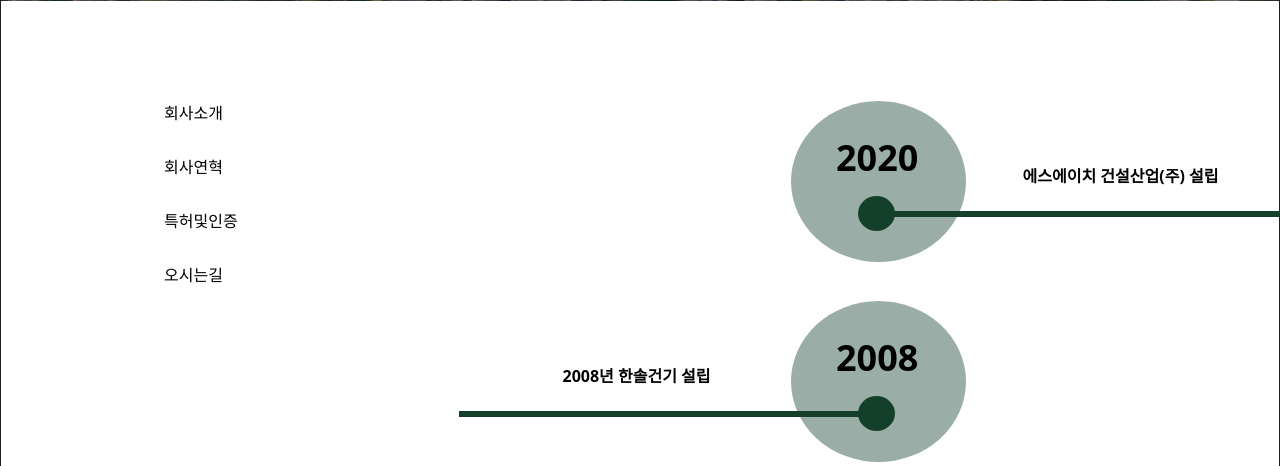
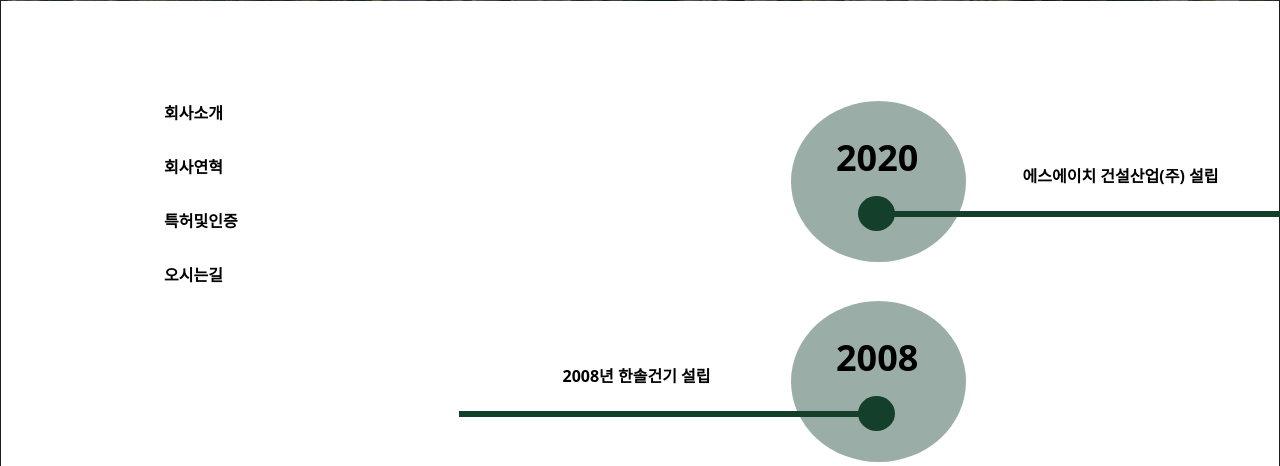
Before and after one commit to DrugCoding/SH_company_pjt, a Django app: page /companies/history/ in a window 1280 px wide. Shown: the part 250-716 px from the top of the page. Run offline with Django 3.2, Linux system fonts and the light colour scheme.

Commit message:
chore: history.html 완료

```diff
--- a/companies/templates/companies/history.html
+++ b/companies/templates/companies/history.html
@@ -29,18 +29,18 @@
         <div style="margin-top: 100px;">
             <ul style=" list-style: none; margin-left: 50px; text-align: left;">
               <li style=" margin-bottom: 30px;">
-                  <a style="font-weight: 400; color: #000; text-decoration: none;" href="{% url 'companies:greeting' %}">
+                <a style="position:relative; z-index: 3; font-weight: 700; color: #000; text-decoration: none;" href="{% url 'companies:greeting' %}">
                   회사소개
                 </a>
               </li>
               <li style=" margin-bottom: 30px;">
-                  <a style="color: #000; text-decoration: none;" href="#">회사연혁</a>
+                <a style="position:relative; z-index: 3; font-weight: 700; color: #000; text-decoration: none;" href="{% url 'companies:history' %}">회사연혁</a>
               </li>
-                <li style="margin-bottom: 30px;">
-                  <a style="color: #000; text-decoration: none;" href="#">특허및인증</a>
+              <li style="font-weight: 700; margin-bottom: 30px;">
+                <a style="position:relative; z-index: 3; color: #000; text-decoration: none;" href="{% url 'companies:patent' %}">특허및인증</a>
               </li>
-                <li style="margin-bottom: 30px;">
-                  <a style="color: #000; text-decoration: none;" href="#">오시는길</a>
+              <li style="font-weight: 700; margin-bottom: 30px;">
+                <a style="position:relative; z-index: 3; color: #000; text-decoration: none;" href="{% url 'companies:come' %}">오시는길</a>
               </li>
             </ul>
         </div>
```
Lines whose indentation alone changed are shown as unchanged.
